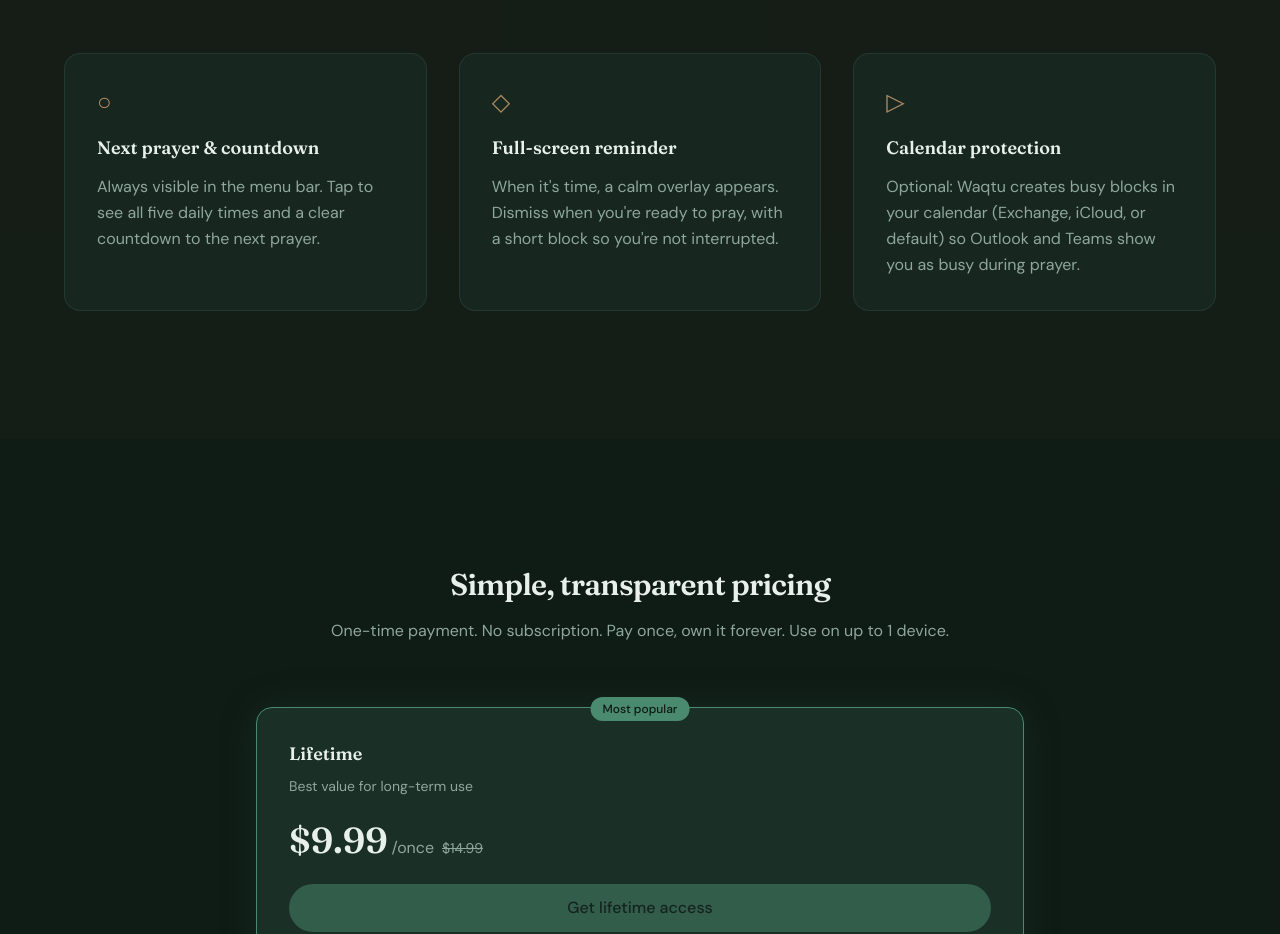
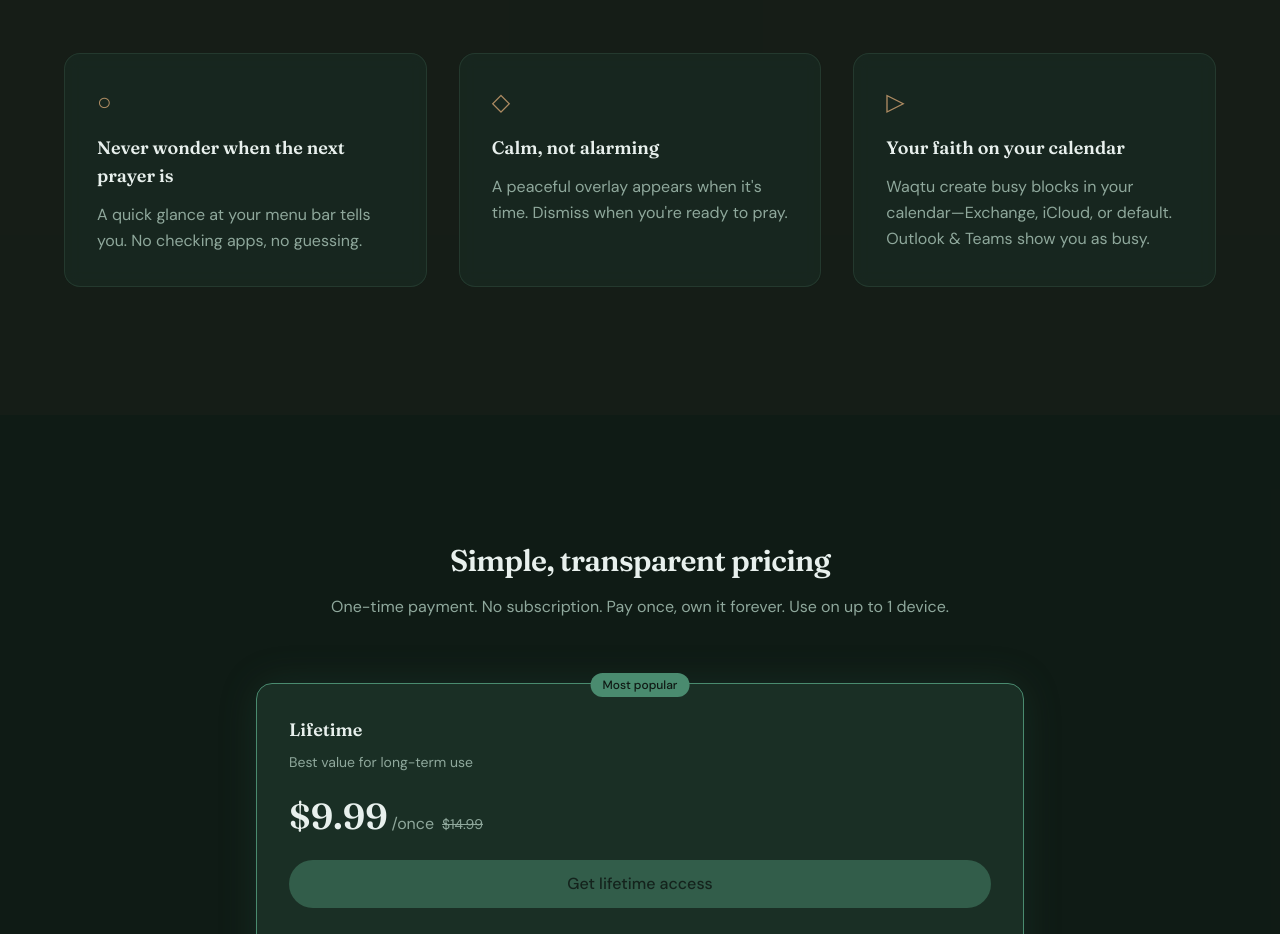
Before and after one commit to dzulfikar08/waqtu, a Next.js app: page / in a window 1280 px wide. Shown: the part 3260-4194 px from the top of the page. Built offline with nearby package versions, Linux system fonts and the light colour scheme.

Commit message:
feat: update features with benefit-led copy
Co-Authored-By: Claude Opus 4.6 <noreply@anthropic.com>

```diff
--- a/src/app/page.tsx
+++ b/src/app/page.tsx
@@ -349,21 +349,21 @@ export default function Home() {
             <div className="grid gap-8 sm:grid-cols-2 lg:grid-cols-3">
               {[
                 {
-                  title: "Next prayer & countdown",
+                  title: "Never wonder when the next prayer is",
                   description:
-                    "Always visible in the menu bar. Tap to see all five daily times and a clear countdown to the next prayer.",
+                    "A quick glance at your menu bar tells you. No checking apps, no guessing.",
                   icon: "○",
                 },
                 {
-                  title: "Full-screen reminder",
+                  title: "Calm, not alarming",
                   description:
-                    "When it's time, a calm overlay appears. Dismiss when you're ready to pray, with a short block so you're not interrupted.",
+                    "A peaceful overlay appears when it's time. Dismiss when you're ready to pray.",
                   icon: "◇",
                 },
                 {
-                  title: "Calendar protection",
+                  title: "Your faith on your calendar",
                   description:
-                    "Optional: Waqtu creates busy blocks in your calendar (Exchange, iCloud, or default) so Outlook and Teams show you as busy during prayer.",
+                    "Waqtu create busy blocks in your calendar—Exchange, iCloud, or default. Outlook & Teams show you as busy.",
                   icon: "▷",
                 },
               ].map((item, i) => (
```
